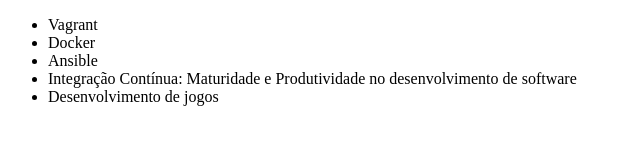
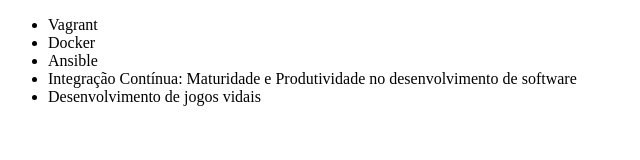
Before and after one commit to BergSabbath/alura-git, a plain HTML site: page index.html in a window 1280 px wide. Shown: the full height of the page, 0-640 px from the left. Drawn offline with Linux system fonts and the light colour scheme.

Commit message:
jogos vidais

```diff
--- a/index.html
+++ b/index.html
@@ -10,7 +10,7 @@
         <li>Docker</li>
         <li>Ansible</li>
         <li>Integração Contínua: Maturidade e Produtividade no desenvolvimento de software</li>
-        <li>Desenvolvimento de jogos</li>
+        <li>Desenvolvimento de jogos vidais</li>
     </ul>
 </body>
 </html>
```
